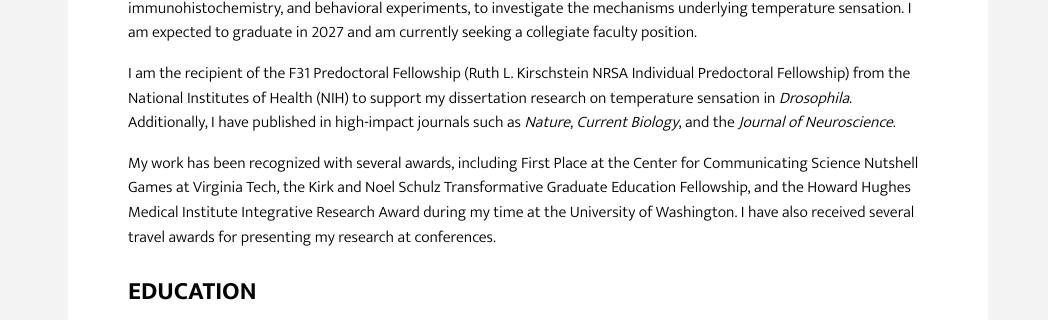
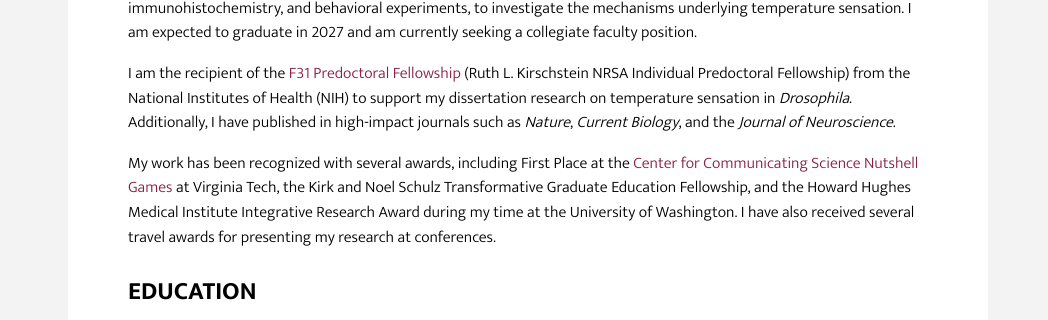
Before and after one commit to ainul-huda/ainul-huda.github.io, a plain HTML site: page index.html in a window 1280 px wide. Shown: the part 200-520 px from the top of the page, 232-1280 px from the left. Drawn offline with Linux system fonts and the light colour scheme.

Commit message:
hyperlink

```diff
--- a/index.html
+++ b/index.html
@@ -73,11 +73,11 @@
         </aside>
         <main>
             <section class="intro-section">
-                <p>I am a PhD student in the <a href="https://neuroscience.vt.edu">School of Neuroscience</a> at Virginia Tech, where my research focuses on the molecular mechanisms of thermoreceptors in <i>Drosophila</i>. I completed my Bachelor’s degree in Biology at the <a href="https://www.washington.edu">University of Washington</a>, Seattle. My work involves using a combination of cellular and molecular techniques, CRISPR, electrophysiology, immunohistochemistry, and behavioral experiments, to investigate the mechanisms underlying temperature sensation. I am expected to graduate in 2027 and am currently seeking a collegiate faculty position. </p>
+                <p>I am a PhD student in the <a href="https://neuroscience.vt.edu" target="_blank">School of Neuroscience</a> at Virginia Tech, where my research focuses on the molecular mechanisms of thermoreceptors in <i>Drosophila</i>. I completed my Bachelor’s degree in Biology at the <a href="https://www.washington.edu" target="_blank">University of Washington</a>, Seattle. My work involves using a combination of cellular and molecular techniques, CRISPR, electrophysiology, immunohistochemistry, and behavioral experiments, to investigate the mechanisms underlying temperature sensation. I am expected to graduate in 2027 and am currently seeking a collegiate faculty position. </p>
 
-                <p>I am the recipient of the F31 Predoctoral Fellowship (Ruth L. Kirschstein NRSA Individual Predoctoral Fellowship) from the National Institutes of Health (NIH) to support my dissertation research on temperature sensation in <i>Drosophila</i>. Additionally, I have published in high-impact journals such as <i>Nature</i>, <i>Current Biology</i>, and the <i>Journal of Neuroscience</i>. </p>
+                <p>I am the recipient of the <a href="https://researchtraining.nih.gov/programs/fellowships/F31" target="_blank">F31 Predoctoral Fellowship</a> (Ruth L. Kirschstein NRSA Individual Predoctoral Fellowship) from the National Institutes of Health (NIH) to support my dissertation research on temperature sensation in <i>Drosophila</i>. Additionally, I have published in high-impact journals such as <i>Nature</i>, <i>Current Biology</i>, and the <i>Journal of Neuroscience</i>. </p>
 
-                <p>My work has been recognized with several awards, including First Place at the Center for Communicating Science Nutshell Games at Virginia Tech, the Kirk and Noel Schulz Transformative Graduate Education Fellowship, and the Howard Hughes Medical Institute Integrative Research Award during my time at the University of Washington. I have also received several travel awards for presenting my research at conferences.  </p>
+                <p>My work has been recognized with several awards, including First Place at the <a href="https://communicatingscience.isce.vt.edu/news/Center_for_Communicating_Science_newsletter/nutshell-games-winners--all-contestants---plus-five-selected-by-.html" target="_blank">Center for Communicating Science Nutshell Games</a> at Virginia Tech, the Kirk and Noel Schulz Transformative Graduate Education Fellowship, and the Howard Hughes Medical Institute Integrative Research Award during my time at the University of Washington. I have also received several travel awards for presenting my research at conferences.  </p>
             </section>
             <section class="resume-section">
                 <div class="row">
```
Also changed, not shown: teaching.html (+1 -1 lines).
